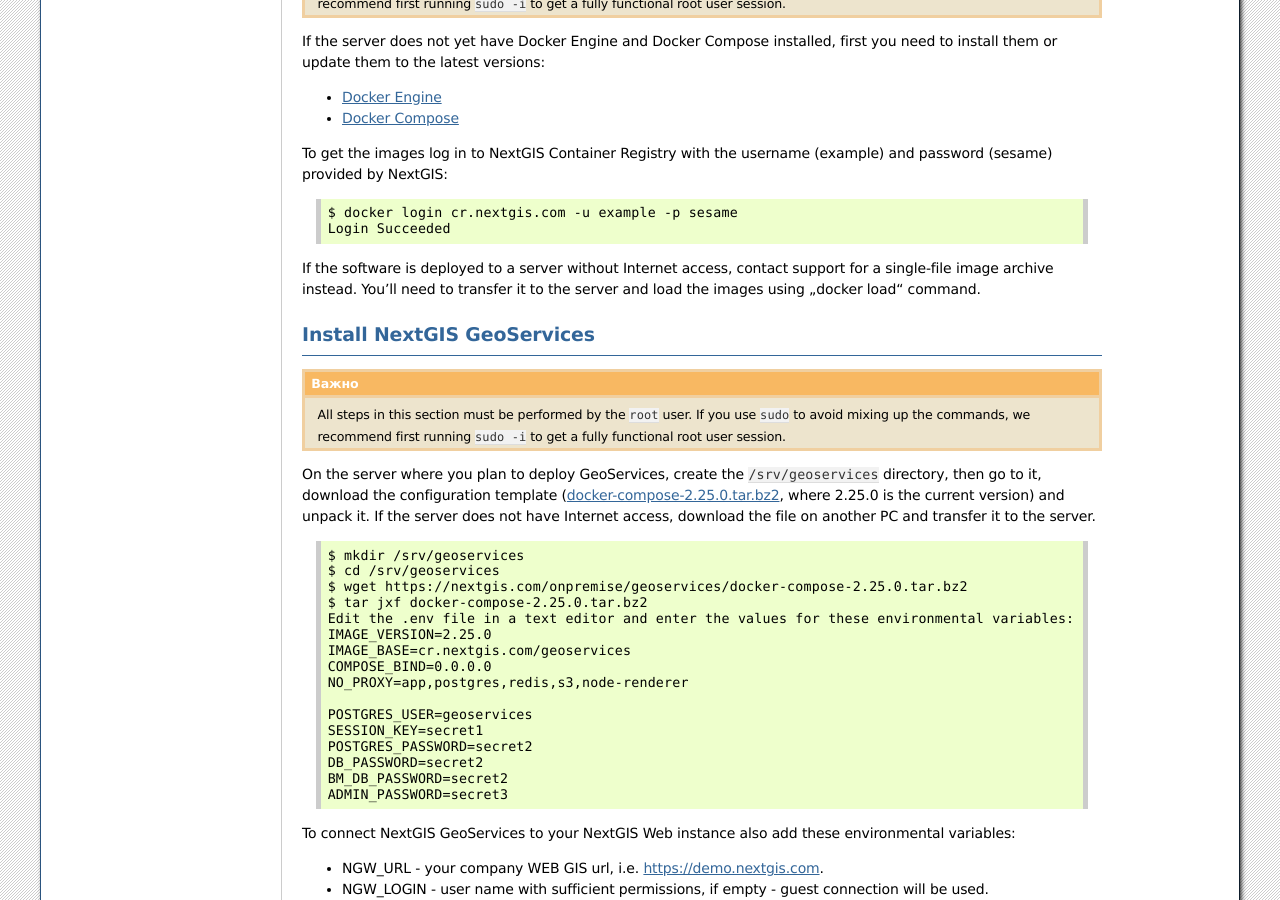
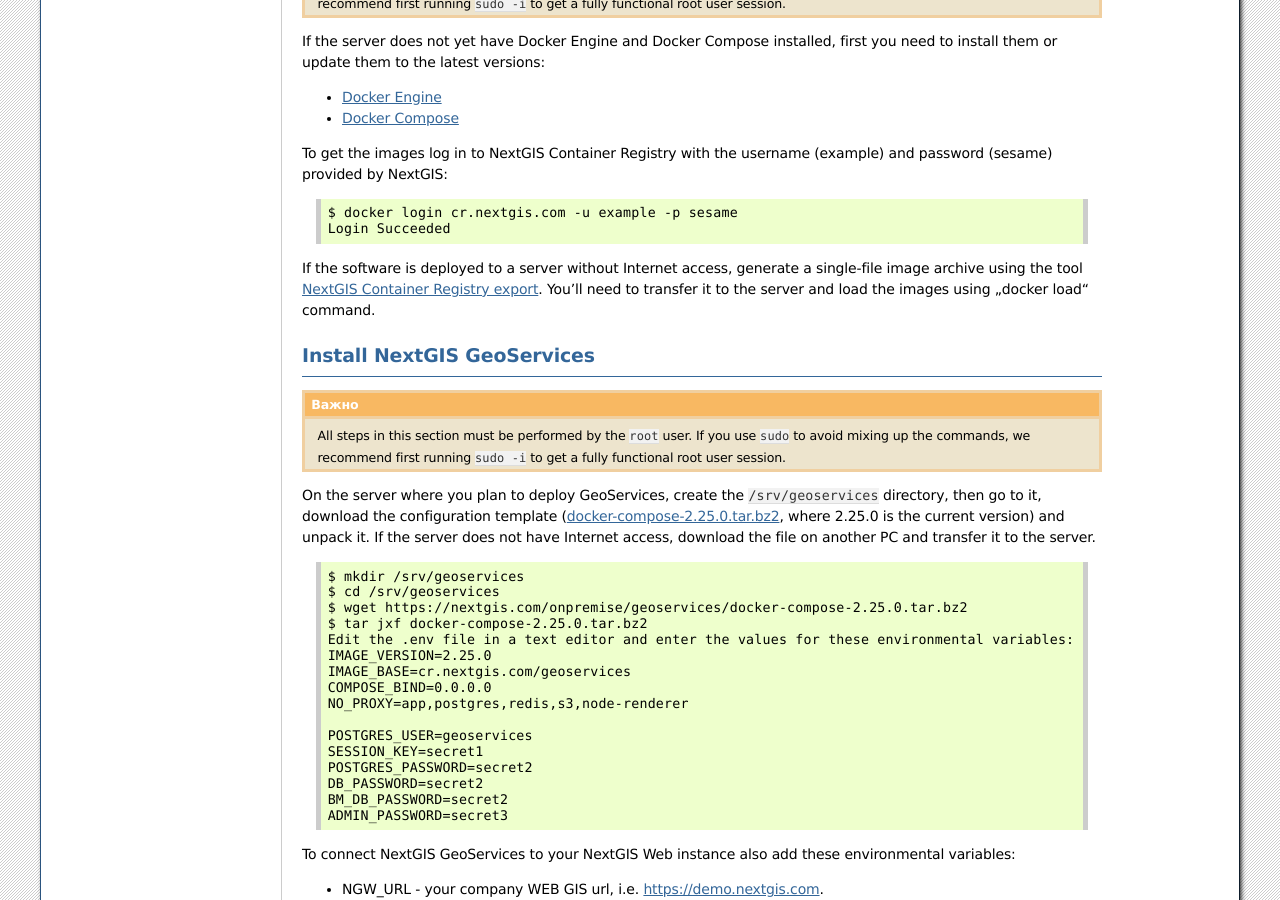
Before and after one commit to nextgis/docs_geoserv_prem, a Sphinx documentation site: the page built from source/admin.rst, in a window 1280 px wide and 900 px high, scrolled down 621 px. Built offline with Sphinx 7.4.7, drawn with Linux system fonts in a browser that asks for light colours; formulas are drawn with MathJax 3.

Commit message:
update install info

```diff
--- a/source/admin.rst
+++ b/source/admin.rst
@@ -38,7 +38,8 @@
    $ docker login cr.nextgis.com -u example -p sesame
    Login Succeeded
 
-If the software is deployed to a server without Internet access, contact support for a single-file image archive instead. You'll need to transfer it to the server and load the images using 'docker load' command.
+If the software is deployed to a server without Internet access, generate a single-file image archive using the tool `NextGIS Container Registry export
+<https://toolbox.nextgis.com/t/ngcr_export>`_. You'll need to transfer it to the server and load the images using 'docker load' command.
 
 .. _nggs_prem_admin_installgs:
 
```
